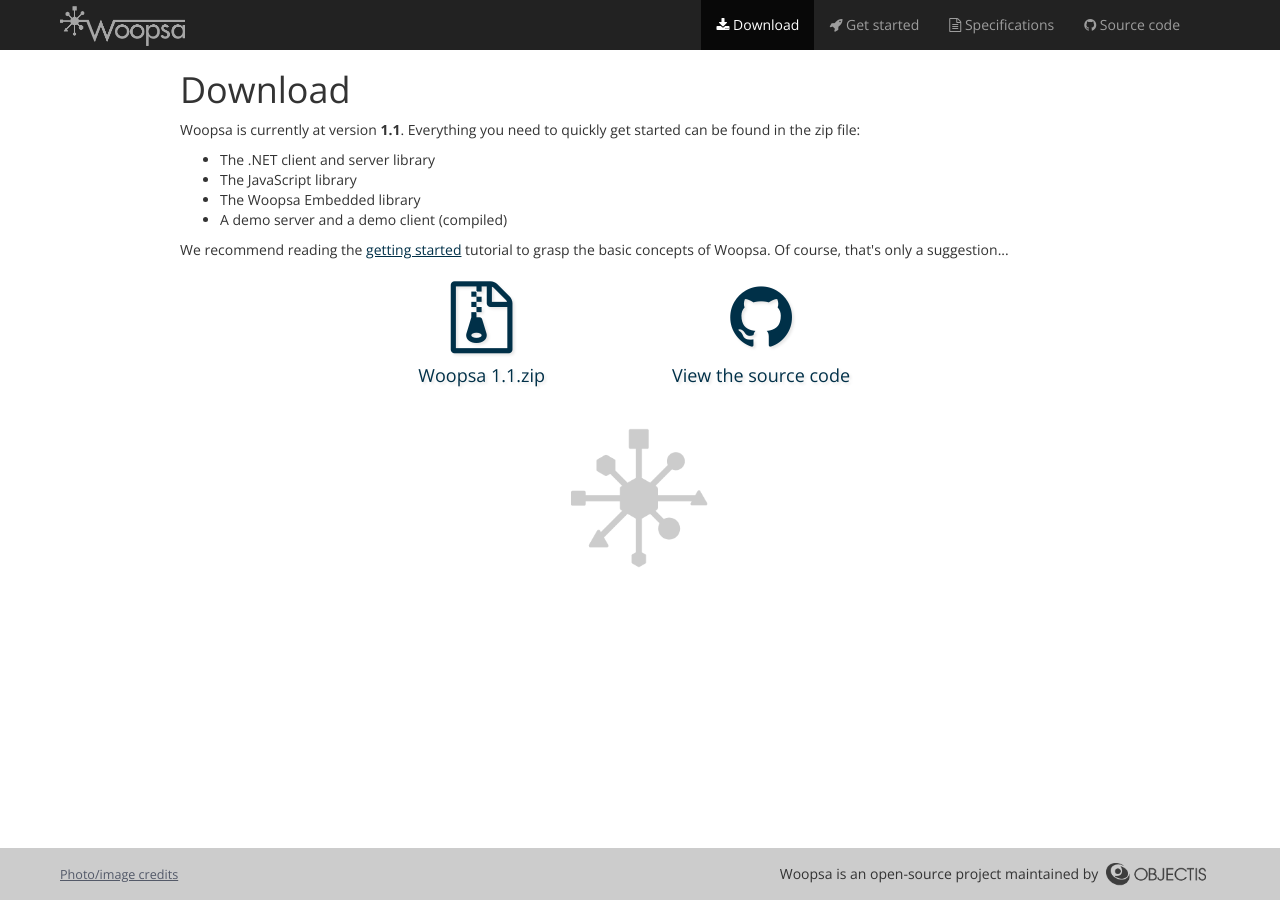
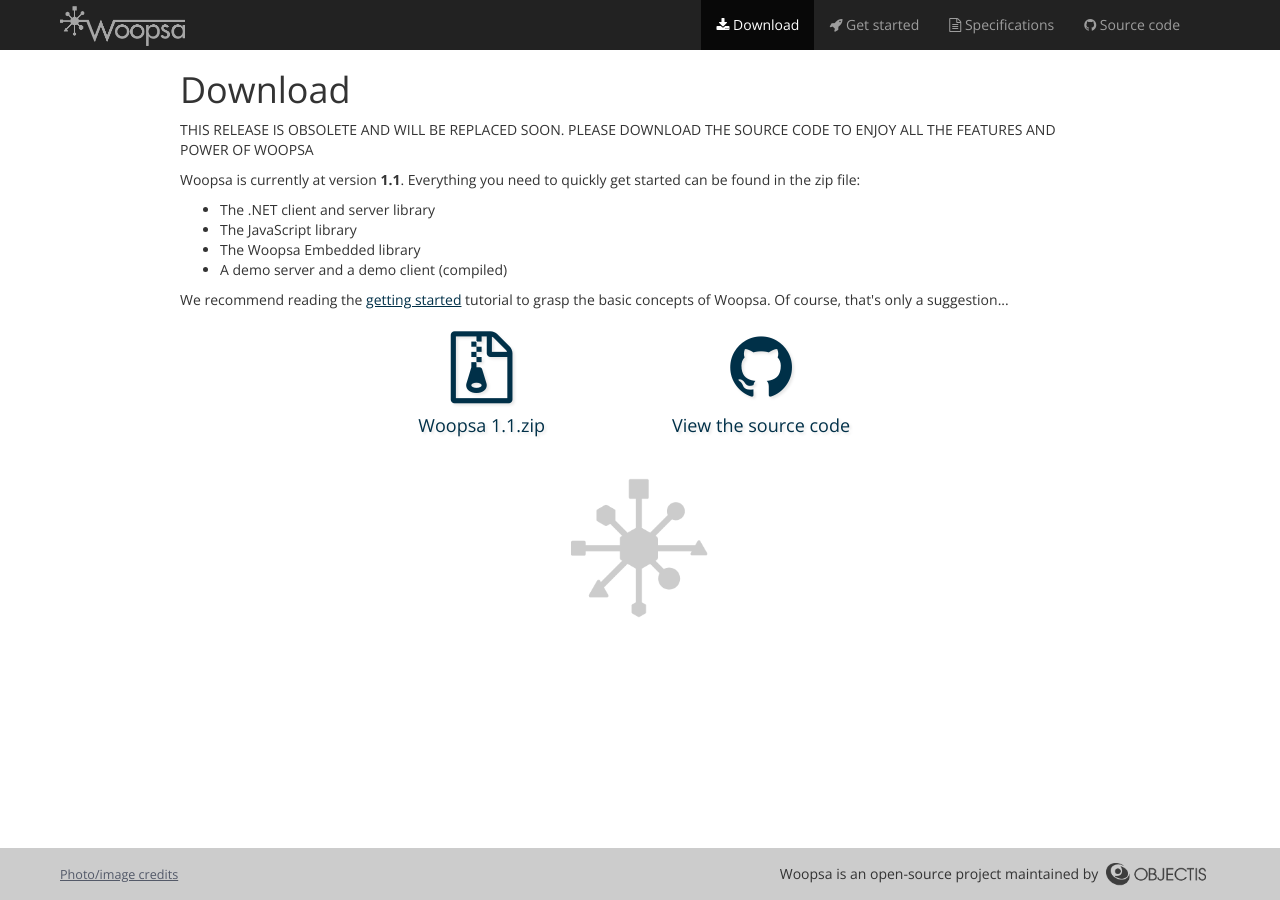
Before and after one commit to woopsa-protocol/woopsa-protocol.github.io, a Jekyll site: the page built from download.html, in a window 1280 px wide. Built offline with Jekyll 4.4.1, drawn with Linux system fonts in a browser that asks for light colours.

Commit message:
Notice to warn about the obsolete release 1.1

```diff
--- a/download.html
+++ b/download.html
@@ -8,6 +8,7 @@
 ---
 
 <h1>Download</h1>
+<p>THIS RELEASE IS OBSOLETE AND WILL BE REPLACED SOON. PLEASE DOWNLOAD THE SOURCE CODE TO ENJOY ALL THE FEATURES AND POWER OF WOOPSA</p>
 <p>Woopsa is currently at version <strong>{{ site.current_version }}</strong>. Everything you need to quickly get started can be found in the zip file:</p>
 <ul>
 	<li>The .NET client and server library</li>
```
